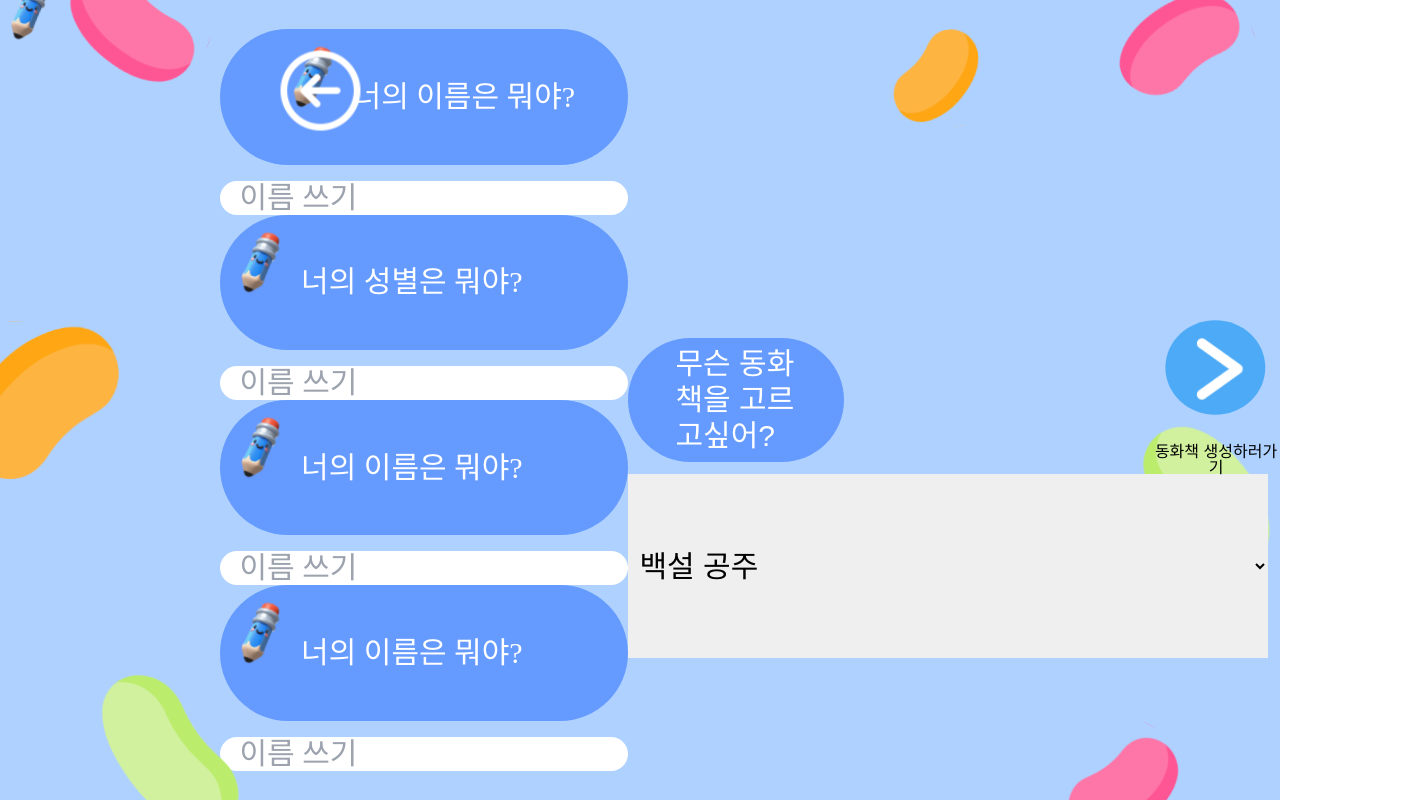
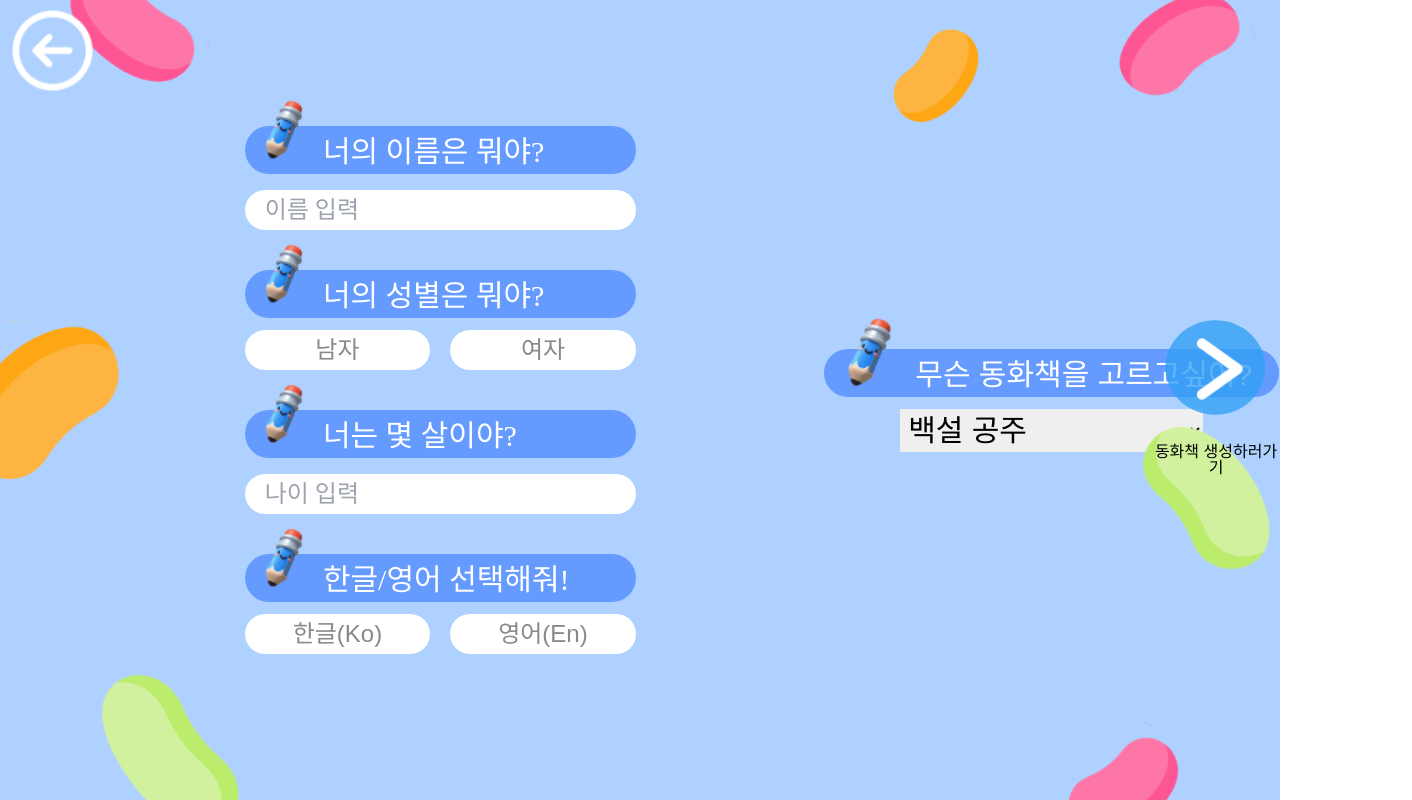
Before and after one commit to 2023-Winter-Bootcamp-Team-I/frontend, a React app: page /createinfopage in a window 1280 px wide. Shown: the whole page, 1412 px wide, since content can reach past the window. Built offline with nearby package versions, Linux system fonts and the light colour scheme; the HTML template or start-up script is replaced by a standard one; a web font is replaced by a local one.

Commit message:
bugfix 유저 정보 페이지 css 수정 완료!

```diff
--- a/src/pages/CreateInfoPage.tsx
+++ b/src/pages/CreateInfoPage.tsx
@@ -5,84 +5,84 @@ import Pencil from '@/assets/image/CreateInfo/Pencil.svg';
 const CreateInfoPage = () => {
   return (
     // 왼쪽 오른쪽 전체 div
-    <div className="flex w-screen h-screen justify-center items-center">
+    <div className="flex w-[1300px] h-screen justify-center items-center ml-28">
       {/* 뒤로가는 버튼 */}
       <button>
-        <img src={BackArrow} className="px-12 top-[5%] absolute"></img>
+        <img src={BackArrow} className="left-[0%] top-[0%] absolute"></img>
       </button>
       {/* 왼쪽 전체 div */}
-      <div className="flex flex-col justify-center items-center">
+      <div className="flex flex-col justify-center items-center mr-10 gap-5">
         {/* 이름 div  */}
-        <div className="flex flex-col">
+        <div className="flex flex-col w-full mb-5 ">
           {/* 이름 1 div  */}
-          <div className=" h-10rem justify-center items-center flex flex-row bg-[#659AFF] rounded-full">
-            <img src={Pencil} className="h-10rem w-1/5 mb-10 "></img>
-            <p className="font-[Jua] text-3xl text-white">너의 이름은 뭐야?</p>
+          <div className=" w-[95%] h-12 items-center flex flex-row bg-[#659AFF] rounded-full">
+            <img src={Pencil} className="w-1/5 mb-10 "></img>
+            <p className="font-[Jua] text-3xl mt-1 text-white pr-10">너의 이름은 뭐야?</p>
           </div>
           {/* 이름 2 div */}
-          <div>
+          <div className="flex w-full">
             <input
               type="text"
-              placeholder="이름 쓰기"
-              className="mt-4  px-5 h-[23%] text-3xl font-['Jua'] rounded-full "
+              placeholder="이름 입력"
+              className="h-10 w-[95%] mt-4 px-5 text-2xl font-['Jua'] rounded-full "
             />
           </div>
         </div>
         {/* 성별 div  */}
-        <div className="flex flex-col">
+        <div className="flex flex-col w-full mb-5">
           {/* 성별 1 div  */}
-          <div className=" flex items-center  flex-row bg-[#659AFF] rounded-full">
+          <div className="w-[95%] h-12 flex items-center  flex-row bg-[#659AFF] rounded-full">
             <img src={Pencil} className="w-1/5 mb-10 "></img>
-            <p className="font-[Jua] text-3xl text-white">너의 성별은 뭐야?</p>
+            <p className="font-[Jua] text-3xl mt-1 text-white pr-10">너의 성별은 뭐야?</p>
           </div>
           {/* 성별 2 div */}
-          <div>
-            <input
-              type="text"
-              placeholder="이름 쓰기"
-              className="mt-4  px-5 h-[23%] text-3xl font-['Jua'] rounded-full "
-            />
+          <div className="flex flex-row w-[95%] gap-5">
+            <button className="w-1/2 h-10  bg-white text-[#898989] rounded-full text-2xl mt-3 font-jua">남자</button>
+            <button className="w-1/2 h-10 bg-white text-[#898989] rounded-full text-2xl mt-3 font-jua">여자</button>
           </div>
         </div>
         {/* 나이 div  */}
-        <div className="flex flex-col">
+        <div className="flex flex-col w-full mb-5 ">
           {/* 나이 1 div  */}
-          <div className=" flex items-center  flex-row bg-[#659AFF] rounded-full">
+          <div className="w-[95%] h-12 flex items-center  flex-row bg-[#659AFF] rounded-full">
             <img src={Pencil} className="w-1/5 mb-10 "></img>
-            <p className="font-[Jua] text-3xl text-white">너의 이름은 뭐야?</p>
+            <p className="font-[Jua] text-3xl mt-1 text-white pr-16">너는 몇 살이야?</p>
           </div>
           {/* 나이 2 div */}
-          <div>
+          <div className="">
             <input
               type="text"
-              placeholder="이름 쓰기"
-              className="mt-4  px-5 h-[23%] text-3xl font-['Jua'] rounded-full "
+              placeholder="나이 입력"
+              className=" w-[95%] h-10 mt-4  px-5 text-2xl font-['Jua'] rounded-full "
             />
           </div>
         </div>
         {/* 한글 영어 div  */}
-        <div className="flex flex-col">
+        <div className="flex flex-col w-full mb-5 ">
           {/* 한글 영어 1 div  */}
-          <div className=" flex items-center  flex-row bg-[#659AFF] rounded-full">
+          <div className="w-[95%] h-12  flex items-center  flex-row bg-[#659AFF] rounded-full">
             <img src={Pencil} className="w-1/5 mb-10 "></img>
-            <p className="font-[Jua] text-3xl text-white">너의 이름은 뭐야?</p>
+            <p className="font-[Jua] text-3xl mt-1 text-white pr-16">한글/영어 선택해줘!</p>
           </div>
           {/* 한글 영어 2 div */}
-          <div>
-            <input
-              type="text"
-              placeholder="이름 쓰기"
-              className="mt-4  px-5 h-[23%] text-3xl font-['Jua'] rounded-full "
-            />
+          <div className="flex gap-5 w-[95%]  ">
+            <button className=" w-1/2 h-10 bg-white text-[#898989] rounded-full text-2xl mt-3 font-jua">
+              한글(Ko)
+            </button>
+            <button className="w-1/2 h-10 bg-white text-[#898989] rounded-full text-2xl mt-3 font-jua">영어(En)</button>
           </div>
         </div>
       </div>
-      {/* 동화책 묻는 칸 + 동화책 선택 리스트 * */}
-      <div>
-        <div className=" w-1/2 h-[23%] bg-[#659AFF] rounded-full">
-          <img src={Pencil} className="absolute w-[80px] h-[100px] top-[-40px] left-[-10px]"></img>
-          <p className=" px-12 py-2 font-jua text-3xl text-white font-jua">무슨 동화책을 고르고싶어?</p>
-          <select className="w-1/2 h-[23%] mt-3 font-jua  p-2 text-3xl absolute">
+      {/* 오른쪽 전체 div  */}
+      <div className="flex flex-col w-[35%] ml-32">
+        {/* 동화책 선택 div 1 */}
+        <div className="w-full h-12 justify-center flex items-center  flex-row bg-[#659AFF] rounded-full">
+          <img src={Pencil} className="w-1/5 mb-10 "></img>
+          <p className="w-full font-jua mt-1 text-3xl text-white">무슨 동화책을 고르고싶어?</p>
+        </div>
+        {/* 동화책 선택 div 2 */}
+        <div className="flex justify-center items-center w-full">
+          <select className="w-2/3 mt-3 p-1 font-jua text-3xl">
             <option value="Snow White">백설 공주</option>
             <option value="Three pig">아기 돼지 삼형제</option>
             <option value="Cinderella">신데렐라</option>
```
